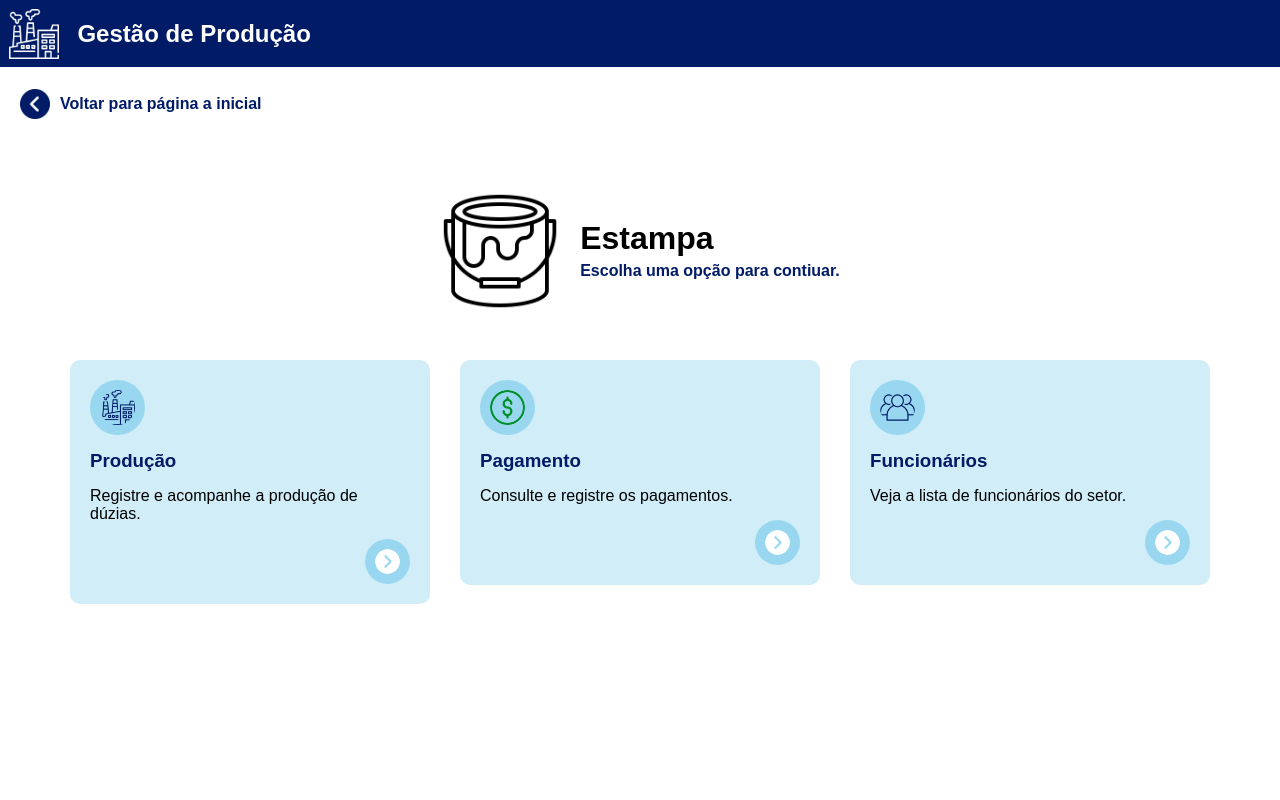
After one commit to AyslanMont/protex, a Flask app: page /estampa in a window 1280 px wide. The commit adds this page. Run offline with Flask 3, Linux system fonts and the light colour scheme.

Commit message:
style: Adicionando pagina da estampa

```diff
--- a/app.py
+++ b/app.py
@@ -9,3 +9,7 @@ def home():
 @app.route("/dobrado")
 def dobrado():
     return render_template("dobrado.html")
+
+@app.route("/estampa")
+def estampa():
+    return render_template("estampa.html")
--- /dev/null
+++ b/static/styles/estampa.css
@@ -0,0 +1,106 @@
+main {
+    height: 100%;
+    display: flex;
+    flex-direction: column;
+}
+
+main .navegacao {
+    flex: 10;
+    display: flex;
+    align-items: center;
+    padding: 0 20px;
+    gap: 10px;
+    color: var(--azul_primario);
+    font-weight: bold;
+}
+
+main .navegacao img {
+    height: 30px;
+}
+
+main .navegacao img:hover {
+    transform: scale(1.1);
+}
+
+main .apresentacao {
+    flex: 30;
+    display: flex;
+    justify-content: center;
+    align-items: center;
+    gap: 20px;
+}
+
+main .apresentacao img {
+    height: 120px;
+}
+
+main .apresentacao .conteudo {
+    display: flex;
+    flex-direction: column;
+    justify-content: center;
+    gap: 5px;
+}
+
+main .apresentacao .conteudo * {
+    margin: 0;
+}
+
+main .apresentacao .conteudo p {
+    color: var(--azul_primario);
+    font-weight: bold;
+}
+
+
+main .opcoes {
+    flex: 60;
+    display: flex;
+    justify-content: space-around;
+    align-items: flex-start;
+    flex-wrap: wrap;
+    gap: 30px;
+    padding: 0 70px;
+}
+
+main .opcoes .opcao {
+    display: flex;
+    flex-direction: column;
+    background-color:rgba(5, 155, 215, 0.186);
+    padding: 20px;
+    border-radius: 10px;
+    gap: 15px;
+    flex: 20;
+}
+
+main .opcoes .opcao:hover {
+    transform: scale(1.05);
+}
+
+main .opcoes .opcao * {
+    margin: 0;
+}
+
+main .opcoes .opcao img {
+    height: 35px;
+    width: 35px;
+    background-color:rgba(5, 156, 215, 0.275);
+    border-radius: 50px;
+    padding: 10px;
+}
+
+main .opcoes .opcao img.seta {
+    height: 25px;
+    width: 25px;
+    background-color:rgba(5, 156, 215, 0.275);
+    border-radius: 50px;
+    padding: 10px;
+    align-self: flex-end;
+}
+
+main .opcoes .opcao img.seta:hover {
+    transform: scale(1.1);
+}
+
+main .opcoes .opcao h3 {
+    color: var(--azul_primario);
+    font-weight: bold;
+}
--- a/static/styles/home.css
+++ b/static/styles/home.css
@@ -13,6 +13,10 @@ main .setor {
     border-radius: 10px;
     display: flex;
     flex-direction: column;
+}
+
+main .setor:hover {
+    transform: scale(1.05);
 }
 
 main .setor .imagem {
--- /dev/null
+++ b/templates/estampa.html
@@ -0,0 +1,48 @@
+{% extends "base_logado.html" %}
+
+{% block title %}
+ <title>
+    Setor de Estampa
+ </title>
+{% endblock%}
+
+{% block styles %}
+      <link rel="stylesheet" href="static\styles\estampa.css">
+{% endblock %}
+
+{% block content %}
+<main>
+    <section class="navegacao">
+        <img src="\static\icons\seta_esquerda.png" alt="">
+        <p>Voltar para página a inicial</p>
+    </section>
+    <section class="apresentacao">
+        <img src="\static\icons\lata_tinta.png" alt="">
+        <div class="conteudo">
+            <h1>Estampa</h1>
+            <p>Escolha uma opção para contiuar.</p>
+        </div>
+    </section>
+    <section class="opcoes">
+        <div class="opcao">
+            <img src="\static\icons\fabrica_azul.png" alt="">
+            <h3>Produção</h3>
+            <p>Registre e acompanhe a produção de dúzias.</p>
+            <img src="\static\icons\seta_direita.png" alt="" class="seta">
+        </div>
+        <div class="opcao">
+            <img src="\static\icons\cifrao.png" alt="">
+            <h3>Pagamento</h3>
+            <p>Consulte e registre os pagamentos.</p>
+            <img src="\static\icons\seta_direita.png" alt="" class="seta">
+        </div>
+        <div class="opcao">
+            <img src="\static\icons\funcionarios.png" alt="">
+            <h3>Funcionários</h3>
+            <p>Veja a lista de funcionários do setor.</p>
+            <img src="\static\icons\seta_direita.png" alt="" class="seta">
+        </div>
+    </section>
+
+</main>
+{% endblock %}
--- a/templates/home.html
+++ b/templates/home.html
@@ -35,7 +35,7 @@
 
       </div>
       <div class="navegacao">
-         <img class="icone_setor" src="\static\icons\pintar.png" alt="Icone de uma lata de tinta.">
+         <img class="icone_setor" src="\static\icons\lata_tinta_branca.png" alt="Icone de uma lata de tinta.">
          <div class="conteudo">
             <h2>Estampado</h2>
             <p>Acesse a produção do setor de estampa.</p>
```
Also changed, not shown: static/icons/lata_tinta.png (added), static/icons/lata_tinta_branca.png (added), static/icons/pintar.png (deleted).
